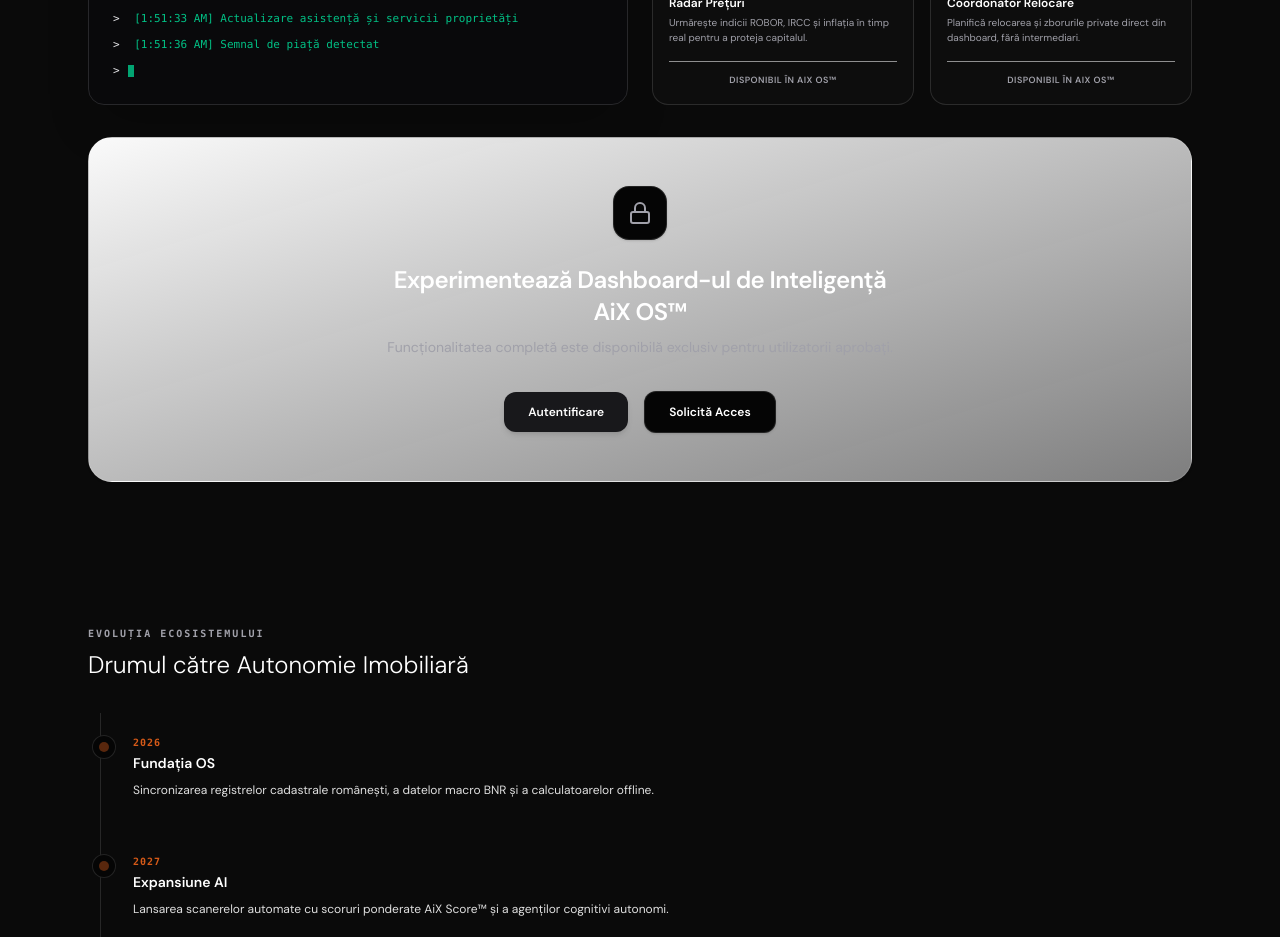
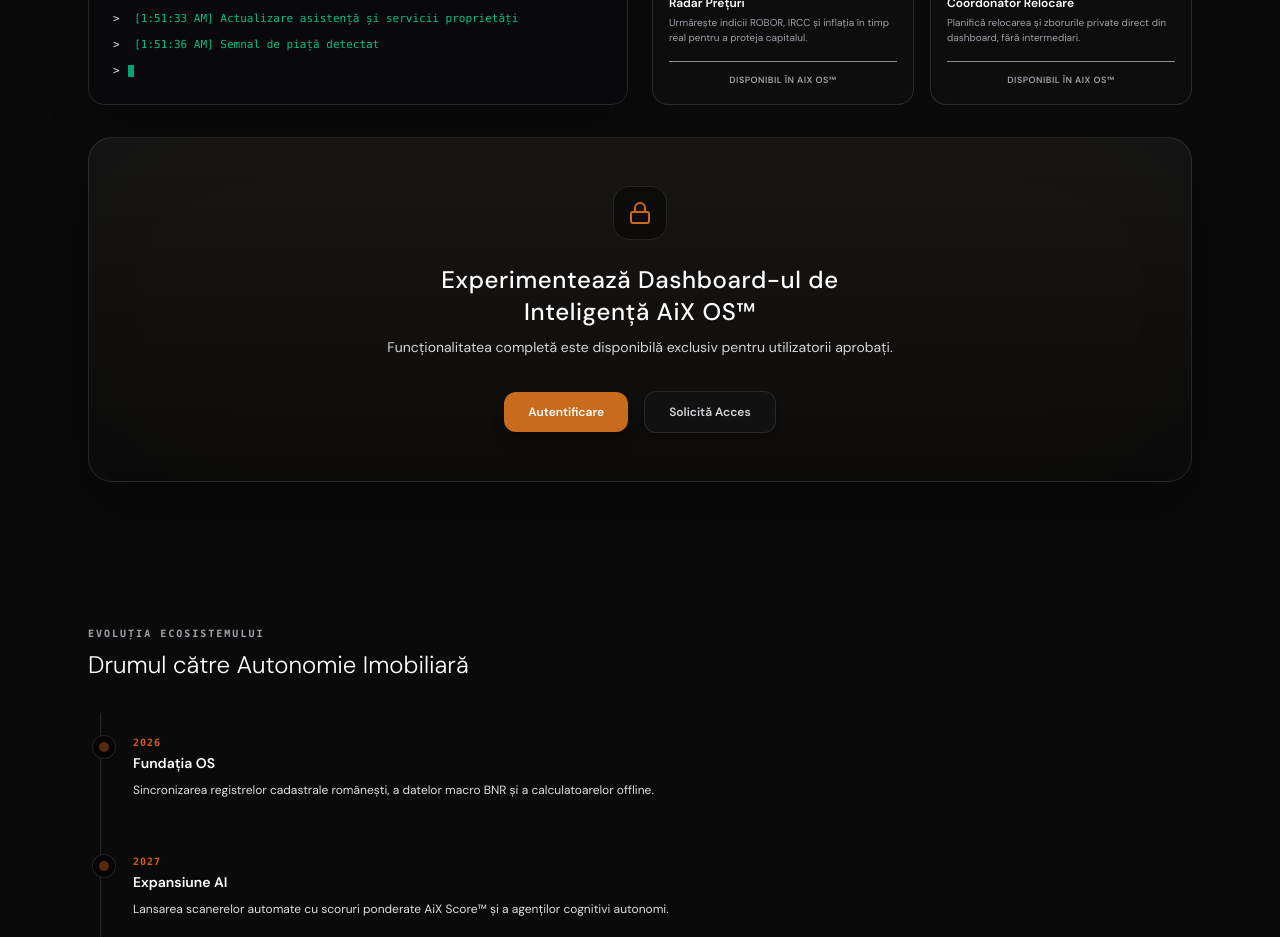
Before and after one commit to cvreperformance/AiX-OS, a Next.js app: page / in a window 1280 px wide. Shown: the part 2940-3877 px from the top of the page. Built offline with nearby package versions, Linux system fonts and the light colour scheme; no server answers; the database is empty.

Commit message:
style: fix UI contrast on Dashboard CTA card

```diff
--- a/src/app/(site)/HomeClientPage.tsx
+++ b/src/app/(site)/HomeClientPage.tsx
@@ -631,25 +631,28 @@
         </div>
 
         {/* Dashboard CTA */}
-        <div className="p-8 sm:p-12 rounded-3xl border border-zinc-200 bg-gradient-to-br from-zinc-50 to-zinc-100/50 text-center space-y-6 relative z-10 mt-8 shadow-sm">
-          <div className="mx-auto w-fit p-3.5 rounded-2xl bg-white border border-zinc-200 shadow-sm">
-            <Lock className="h-6 w-6 text-zinc-400" />
+        <div className="p-8 sm:p-12 rounded-3xl border border-white/10 bg-gradient-to-b from-[#151515] to-[#0B0B0B] backdrop-blur-2xl text-center space-y-6 relative z-10 mt-8 shadow-2xl shadow-black/50 overflow-hidden">
+          {/* Subtle gradient background */}
+          <div className="absolute inset-0 bg-[#c96b1d]/[0.02] blur-3xl pointer-events-none rounded-full" />
+
+          <div className="mx-auto w-fit p-3.5 rounded-2xl bg-black/40 border border-white/10 backdrop-blur-md shadow-inner relative">
+            <Lock className="h-6 w-6 text-[#c96b1d]" />
           </div>
-          <div className="space-y-2 max-w-lg mx-auto">
-            <h3 className="text-xl sm:text-2xl font-semibold text-zinc-900 tracking-tight">
+          <div className="space-y-2 max-w-lg mx-auto relative">
+            <h3 className="text-xl sm:text-2xl font-medium text-white tracking-wide">
               {language === "ro" ? "Experimentează Dashboard-ul de Inteligență AiX OS™" : "Experience the complete AiX OS™ Intelligence Dashboard"}
             </h3>
-            <p className="text-sm text-zinc-500 leading-relaxed">
+            <p className="text-sm text-zinc-300 leading-relaxed">
               {language === "ro"
                 ? "Funcționalitatea completă este disponibilă exclusiv pentru utilizatorii aprobați."
                 : "The complete Dashboard remains available only to approved users."}
             </p>
           </div>
-          <div className="flex items-center justify-center gap-4 pt-2">
-            <Link href="/login" className="px-6 py-3 rounded-xl bg-zinc-900 text-white text-xs font-semibold hover:bg-zinc-800 transition-all shadow-md">
+          <div className="flex items-center justify-center gap-4 pt-2 relative">
+            <Link href="/login" className="px-6 py-3 rounded-xl bg-[#c96b1d] text-white text-xs font-semibold hover:bg-[#b05d18] transition-all shadow-lg shadow-black/20">
               {language === "ro" ? "Autentificare" : "Login"}
             </Link>
-            <Link href="/pricing" className="px-6 py-3 rounded-xl bg-white border border-zinc-200 text-zinc-900 text-xs font-semibold hover:bg-zinc-50 transition-all shadow-sm">
+            <Link href="/pricing" className="px-6 py-3 rounded-xl bg-[#111111] border border-white/10 text-zinc-300 text-xs font-semibold hover:bg-[#1A1A1A] hover:text-white transition-all shadow-md">
               {language === "ro" ? "Solicită Acces" : "Request Access"}
             </Link>
           </div>
```
